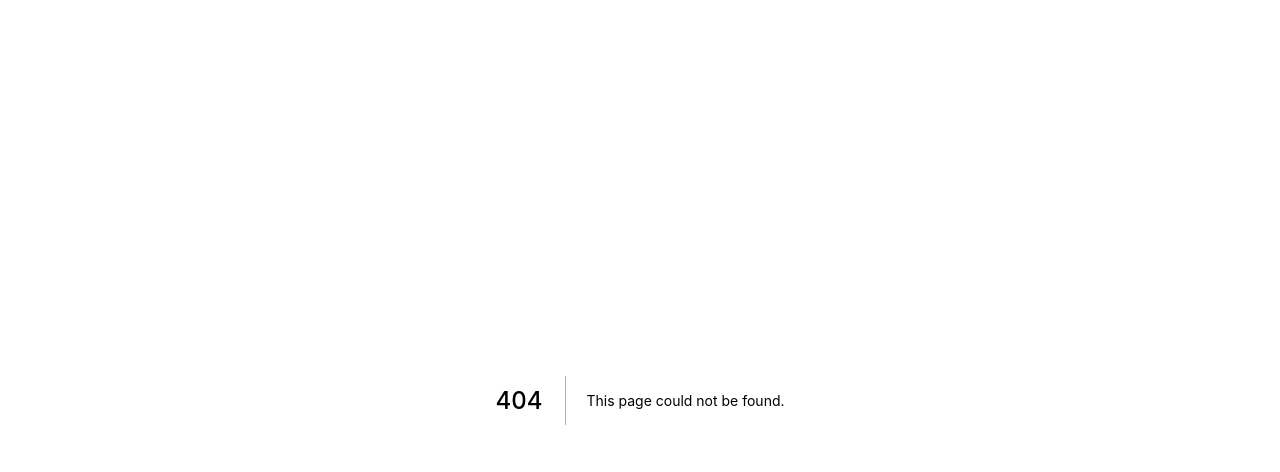
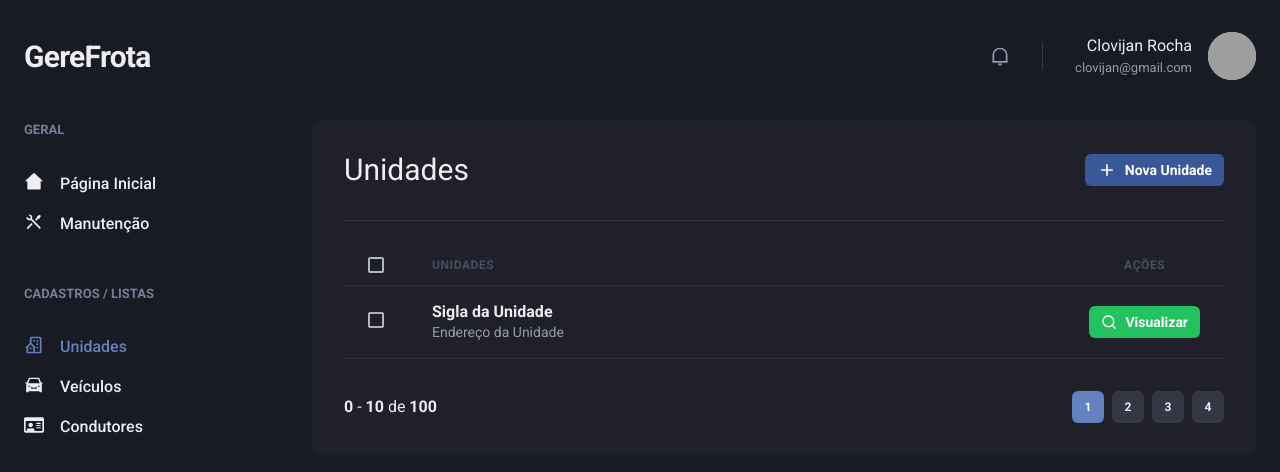
Before and after one commit to gabriel-sisjr/GereFrotaWeb, a Next.js app: page /unidades in a window 1280 px wide. Before the commit this address had no page. Shown: the top 472 px of the page. Built offline with nearby package versions, Linux system fonts and the light colour scheme; grey boxes are pictures that could not be loaded.

Commit message:
Adição da page de cadastro de unidade

```diff
--- a/src/components/Sidebar/SidebarNav.tsx
+++ b/src/components/Sidebar/SidebarNav.tsx
@@ -2,6 +2,7 @@ import { Stack } from '@chakra-ui/react';
 import { AiFillCar } from 'react-icons/ai';
 import { FaRegIdCard } from 'react-icons/fa';
 import { RiHome2Fill, RiPieChartLine, RiToolsLine } from 'react-icons/ri';
+import { BiBuildingHouse } from 'react-icons/bi';
 import { NavLink } from './NavLink';
 import { NavSection } from './NavSection';
 
@@ -15,6 +16,7 @@ export function SidebarNav() {
       </NavSection>
 
       <NavSection title="CADASTROS / LISTAS">
+        <NavLink icon={BiBuildingHouse} href="/unidades">Unidades</NavLink>
         <NavLink icon={AiFillCar} href="/veiculos" >Veículos</NavLink>
         <NavLink icon={FaRegIdCard} href="/condutores">Condutores</NavLink>
       </NavSection>
--- /dev/null
+++ b/src/pages/unidades/index.tsx
@@ -0,0 +1,81 @@
+import {
+  Box, Flex, Heading, Button, Icon,
+  useBreakpointValue, Divider, Table,
+  Thead, Tr, Th, Checkbox, Tbody,
+  Td, Text,
+} from '@chakra-ui/react';
+import { Header } from '../../components/Header';
+import { Sidebar } from '../../components/Sidebar';
+import Link from 'next/link';
+import { RiAddLine, RiSearchLine } from 'react-icons/ri';
+import { Pagination } from '../../components/Pagination';
+
+export default function ListaUnidades() {
+  const isWideVersion = useBreakpointValue({
+    base: false,
+    lg: true,
+  });
+  return (
+    <Box>
+      <Header />
+      <Flex w="100%" my="6" maxW={1480} mx="auto" px="6">
+        <Sidebar />
+
+        <Box flex="1" borderRadius={8} bg="gray.800" p={["4", "6", "8"]}>
+          <Flex mb="8" justify="space-between" align="center">
+            <Heading size="lg" fontWeight="normal">Unidades</Heading>
+
+            <Link href="unidades/create" passHref >
+              <Button
+                as="a"
+                size="sm"
+                fontSize="sm"
+                colorScheme="facebook"
+                leftIcon={<Icon as={RiAddLine} fontSize="20" />}
+              >
+                {isWideVersion ? 'Nova Unidade' : 'Nova'}
+              </Button>
+            </Link>
+          </Flex>
+          <Divider my="6" borderColor="gray.700" />
+          <Table colorScheme="whiteAlpha">
+            <Thead>
+              <Tr>
+                <Th px={["4", "4", "6"]} color="gray.300" w="8">
+                  <Checkbox colorScheme="facebook" />
+                </Th>
+                <Th >Unidades</Th>
+                <Th></Th>
+                <Th textAlign="center">Ações</Th>
+              </Tr>
+            </Thead>
+            <Tbody>
+              <Tr>
+                <Td px={["4", "4", "6"]}><Checkbox colorScheme="facebook" /></Td>
+                <Td>
+                  <Box>
+                    <Text fontWeight="bold">Sigla da Unidade</Text>
+                    <Text fontSize="sm" color="gray.300">Endereço da Unidade</Text>
+                  </Box>
+                </Td>
+                <Td />
+                <Td w="8">
+                  <Button
+                    as="a"
+                    size="sm"
+                    fontSize="sm"
+                    colorScheme="whatsapp"
+                    leftIcon={<Icon as={RiSearchLine} fontSize="16" />}
+                  >
+                    {isWideVersion ? 'Visualizar' : ''}
+                  </Button>
+                </Td>
+              </Tr>
+            </Tbody>
+          </Table>
+          <Pagination />
+        </Box>
+      </Flex>
+    </Box>
+  );
+}
```
Also changed, not shown: src/pages/unidades/create.tsx (added, +43 -0 lines).
